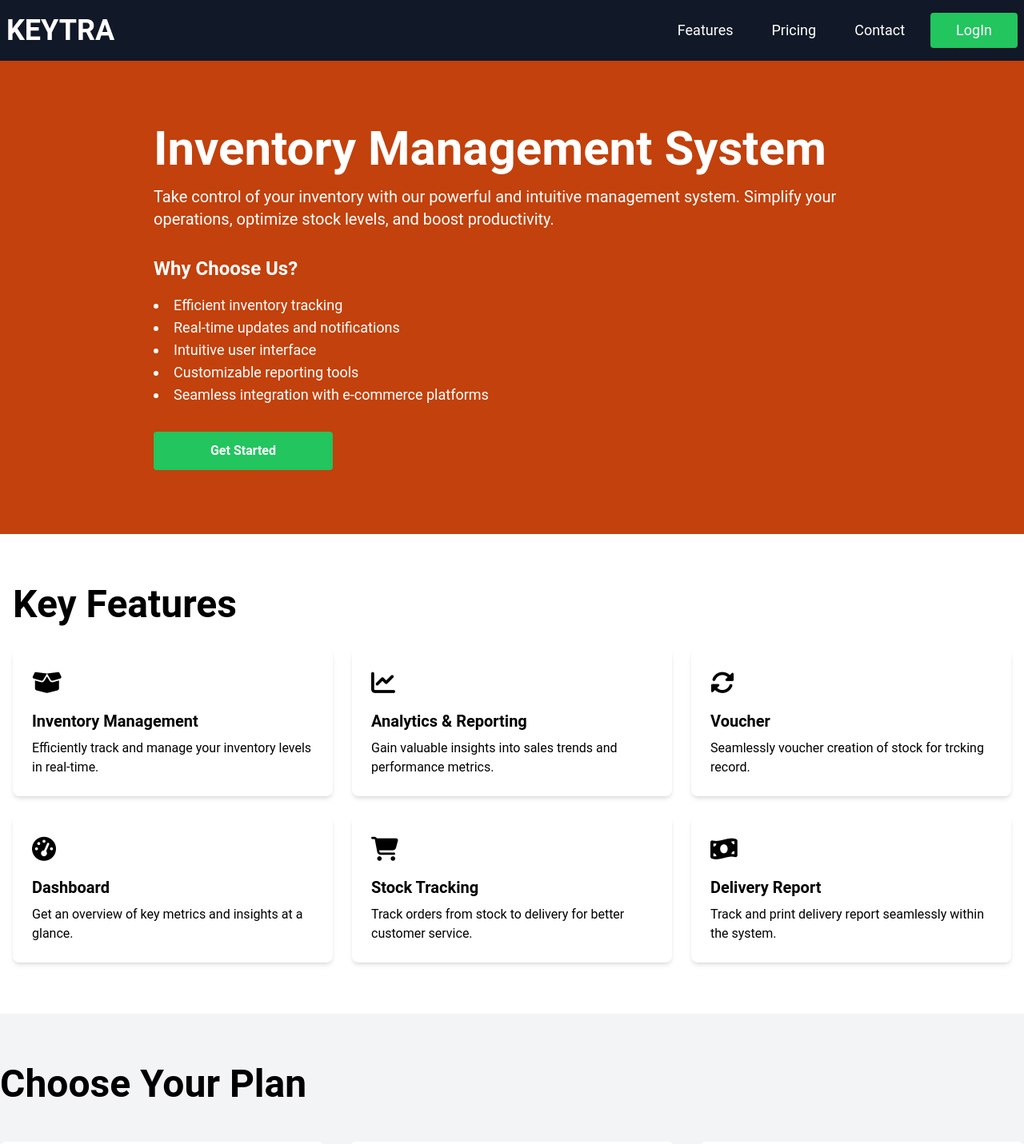
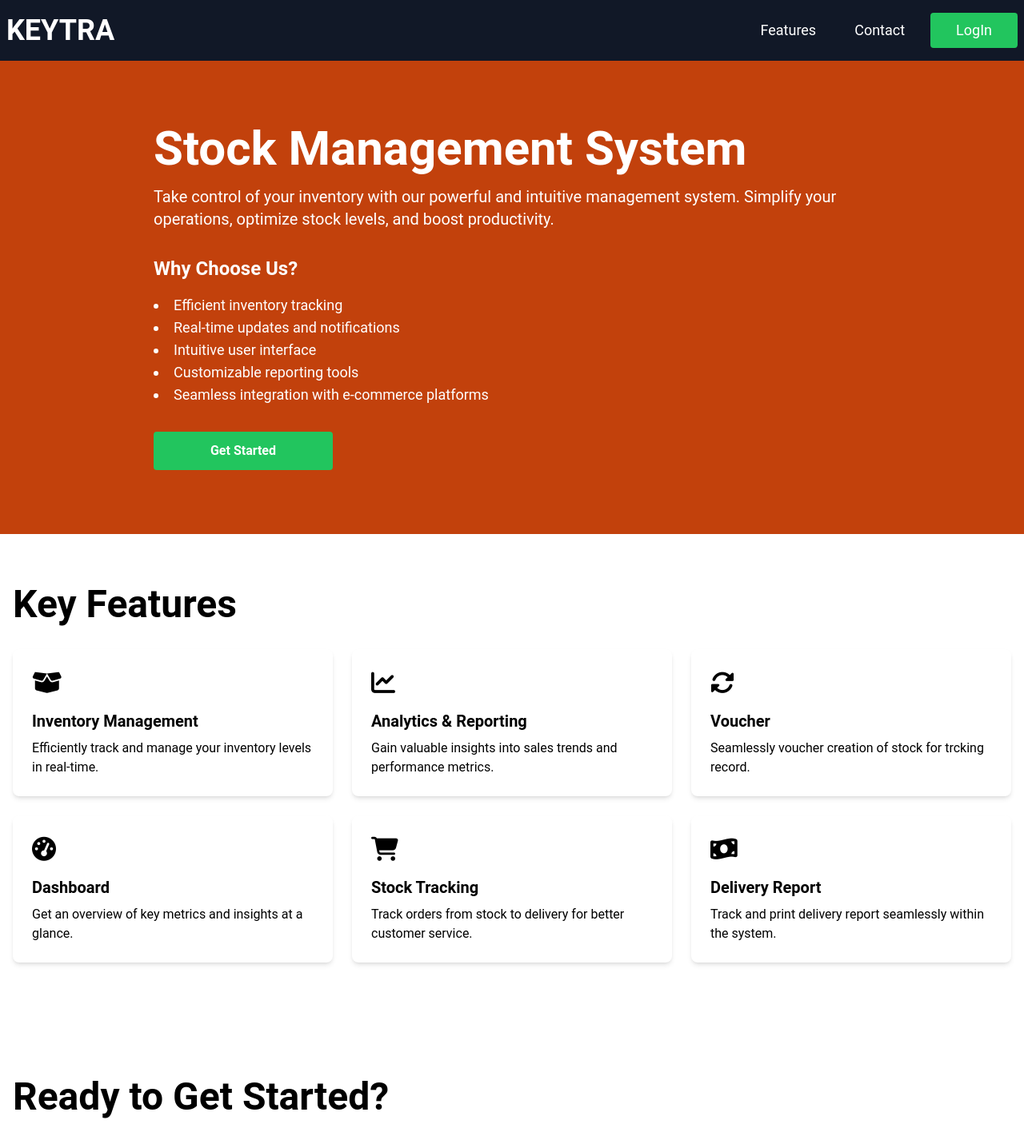
Before and after one commit to mnshrstg05/ims, a React (Create React App) app in the folder frontend/: page / in a window 1280 px wide. Shown: the top 1431 px of the page at 80% size. Built offline with nearby package versions, Linux system fonts and the light colour scheme.

Commit message:
unauthComponent  changes

```diff
--- a/frontend/src/components/Header.js
+++ b/frontend/src/components/Header.js
@@ -98,7 +98,7 @@ const Header = ({ setIsAuthenticated, onToggleMobileNav }) => {
             <header className="
                 text-white px-4 py-4 flex justify-between items-center shadow-md sticky top-0 z-50
                 bg-gradient-to-r from-teal-400 via-white-200 to-teal-600
-                md:bg-gradient-to-r md:from-gray-800 md:via-white md:to-gray-800
+                md:bg-gradient-to-r md:from-gray-600 md:via-white-100 md:to-gray-500
             ">
                 <div className="flex items-center gap-3">
                     <button className="md:hidden text-2xl" onClick={onToggleMobileNav}>☰</button>
--- a/frontend/src/pages/LandingPage.js
+++ b/frontend/src/pages/LandingPage.js
@@ -5,7 +5,6 @@ import FeaturesHighlights from '../unauthComponents/FeaturesHighlights';
 import HeroSection from '../unauthComponents/HeroSection';
 import TopHeader from '../unauthComponents/TopHeader';
 import GetStarted from '../unauthComponents/GetStarted';
-import Pricing from '../unauthComponents/Pricing';
 import FAQSection from '../unauthComponents/FAQSection';
 import ContactSection from '../unauthComponents/Contact&Footer';
 
@@ -15,7 +14,7 @@ const LandingPage = () => {
             <TopHeader />
             <HeroSection />
             <FeaturesHighlights />
-            <Pricing />
+
             <GetStarted />
             <Testimonials />
             <FAQSection />
--- a/frontend/src/unauthComponents/HeroSection.js
+++ b/frontend/src/unauthComponents/HeroSection.js
@@ -7,7 +7,7 @@ const HeroSection = () => {
             <section className="bg-orange-700 text-white py-20">
                 <div className="container mx-auto px-4">
                     <div className="max-w-4xl mx-auto">
-                        <h1 className="text-5xl md:text-6xl font-bold mb-4">Inventory Management System</h1>
+                        <h1 className="text-5xl md:text-6xl font-bold mb-4">Stock Management System</h1>
                         <p className="text-lg md:text-xl mb-8">Take control of your inventory with our powerful and intuitive management system. Simplify your operations, optimize stock levels, and boost productivity.</p>
                         <div className="mt-8">
                             <h2 className="text-2xl font-semibold mb-4">Why Choose Us?</h2>
--- a/frontend/src/unauthComponents/TopHeader.js
+++ b/frontend/src/unauthComponents/TopHeader.js
@@ -16,13 +16,6 @@ const TopHeader = () => {
                         <button className="bg-transparent rounded p-1.5 md:px-4 md:py-2 mr-4 text-sm md:text-lg"
                             onClick={() => scrollToSection('FeaturesHighlights')}>
                             Features
-                        </button>
-                    </li>
-
-                    <li>
-                        <button className="bg-transparent rounded p-1.5 md:px-4 md:py-2 mr-4 text-sm md:text-lg"
-                            onClick={() => scrollToSection('pricing')}>
-                            Pricing
                         </button>
                     </li>
 
```
